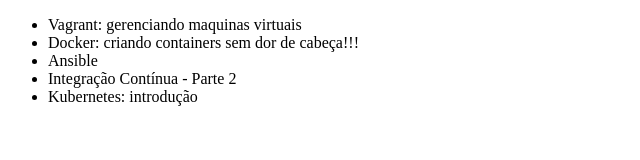
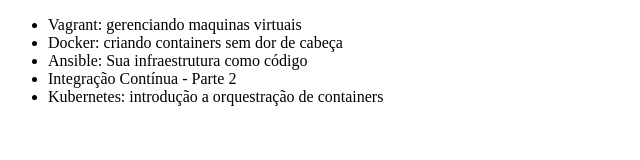
Before and after one commit to cajjunior/alura-git, a plain HTML site: page index.html in a window 1280 px wide. Shown: the whole page, without its empty margins (0-640 px from the left). Drawn offline with Linux system fonts and the light colour scheme.

Commit message:
alterando titulo de Ansible

```diff
--- a/index.html
+++ b/index.html
@@ -7,10 +7,10 @@
 <body>
     <ul>
         <li>Vagrant: gerenciando maquinas virtuais</li>
-        <li>Docker: criando containers sem dor de cabeça!!!</li>
-        <li>Ansible</li>
+        <li>Docker: criando containers sem dor de cabeça</li>
+        <li>Ansible: Sua infraestrutura como código</li>
         <li>Integração Contínua - Parte 2</li>
-        <li>Kubernetes: introdução</li>
+        <li>Kubernetes: introdução a orquestração de containers</li>
     </ul>
 </body>
 </html>
```
